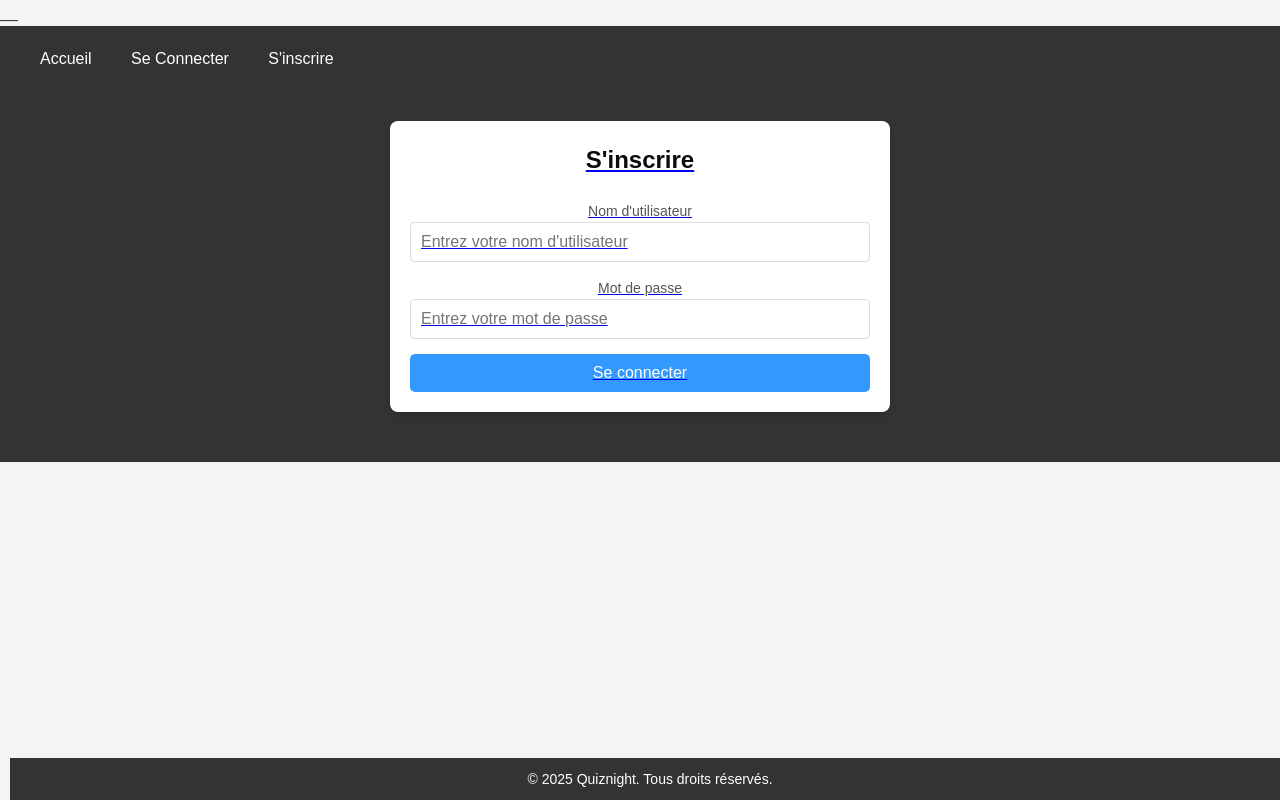
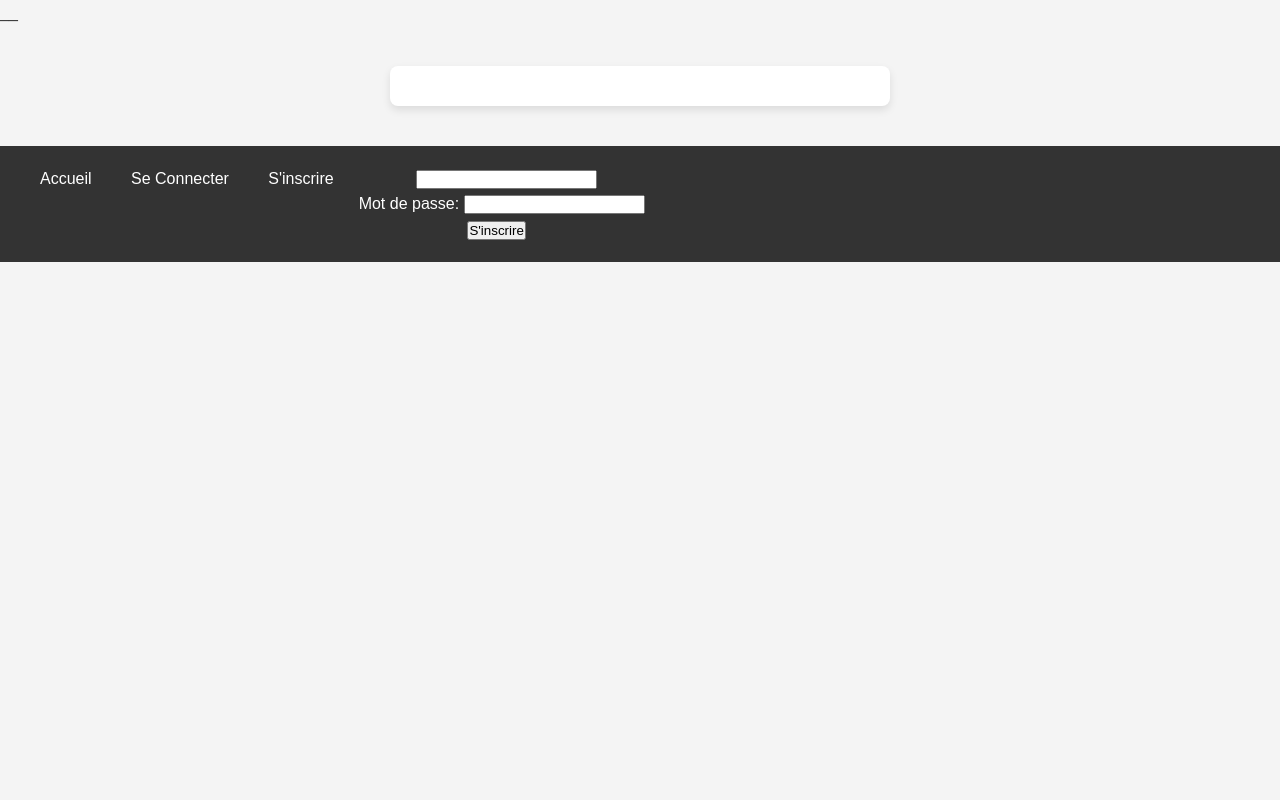
Before and after one commit to sonia-khorsi/quiznight, a PHP site: page /inscription.php in a window 1280 px wide. Run offline with PHP 8.4, Linux system fonts and the light colour scheme; data that the repository does not hold is empty.

Commit message:
version initiale

```diff
--- a/inscription.php
+++ b/inscription.php
@@ -37,6 +37,7 @@ if ($_POST) {
     <meta charset="UTF-8">
 
     <link rel="stylesheet" href="styles.css" >
+    <section class="login-container"></section>
     <title>Inscription</title>
 </head>
 <header>
@@ -63,44 +64,19 @@ if ($_POST) {
     </header>
 
 <body>
-</head>
-<body>
-    <nav>
-        <div class="nav-title">
-            <h1>Quiznight</h1>
+    <main>
+
+    <form action="inscription.php" method="post">
+        <div> <label for="nom_utilisateur">Nom d'utilisateur:</label>
+            <input type="text" id="nom_utilisateur" name="nom_utilisateur" required>
         </div>
-        <ul>
-            <li><a href="index.php">Accueil</a></li>
-            <li><a href="connexion.php">Se connecter</a></li>
-            <li><a href="inscription.php"> S'inscrire</a> </li>
-        </ul>
-    </nav>
 
-    <section class="login-container">
-        <h2>S'inscrire</h2>
-        <?php if ($error):
-            ?>
-            <div class="error-message"><?= htmlspecialchars($error) ?></div>
-        <?php endif; ?>
-        <form action="traitement_connexion.php" method="POST" class="login-form">
-            <div class="form-group">
-                <label for="username">Nom d'utilisateur</label>
-                <input type="text" id="username" name="username" required placeholder="Entrez votre nom d'utilisateur">
-            </div>
-            <div class="form-group">
-                <label for="password">Mot de passe</label>
-                <input type="password" id="password" name="password" required placeholder="Entrez votre mot de passe">
-            </div>
-            <button type="submit" class="btn-primary">Se connecter</button>
-        </form>
-    </section>
+        <div> <label for="mot_de_passe">Mot de passe:</label>
+            <input type="password" id="mot_de_passe" name="mot_de_passe" required>
+        </div>
 
-    <footer>
-        <p>&copy; 2025 Quiznight. Tous droits réservés.</p>
-    </footer>
-</body>
-</html>
-
+        <input type="submit" value="S'inscrire">
+    </form>
 </body>
     </main>
 </html>
```
